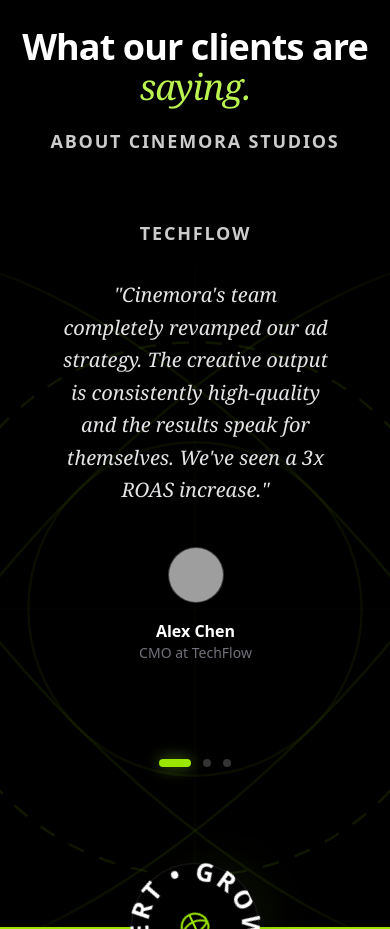
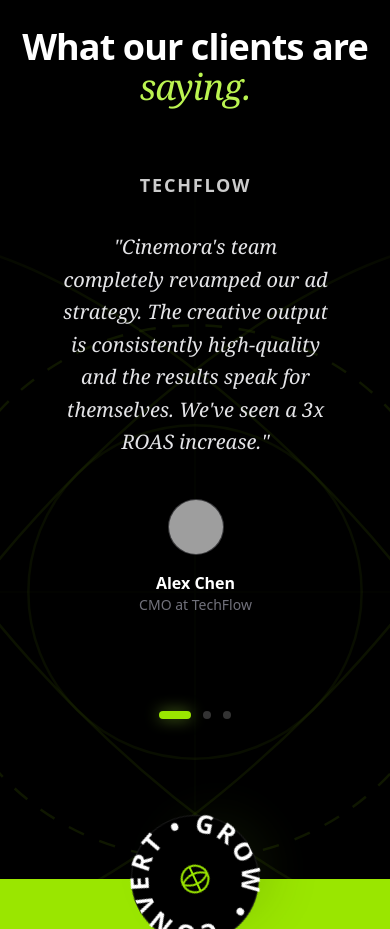
Before and after one commit to iqrarhussain123/cinemorastudios, an Astro site: page / in a window 390 px wide. Shown: the part 5640-6569 px from the top of the page. Built offline with nearby package versions, Linux system fonts and the light colour scheme; Astro itself is replaced by a stand-in of ours; grey boxes are pictures that could not be loaded; a script that the page names is missing; a web font is replaced by a local one.

Commit message:
Add files via upload

```diff
--- a/src/components/ClientReviews.astro
+++ b/src/components/ClientReviews.astro
@@ -13,7 +13,7 @@
         </h2>
         <div class="mt-5 mb-5 opacity-80">
             <span
-                class="text-lg font-semibold tracking-widest text-white uppercase font-sans align-middle text-center"
+                class="hidden text-lg font-semibold tracking-widest text-white uppercase font-sans align-middle text-center sm:inline-block"
                 >About Cinemora Studios</span
             >
         </div>
--- a/src/components/TrustedBy.astro
+++ b/src/components/TrustedBy.astro
@@ -859,6 +859,7 @@
         }
     }
 
+
     @media (max-width: 768px) {
         .pp-item {
             gap: 1rem;
```
